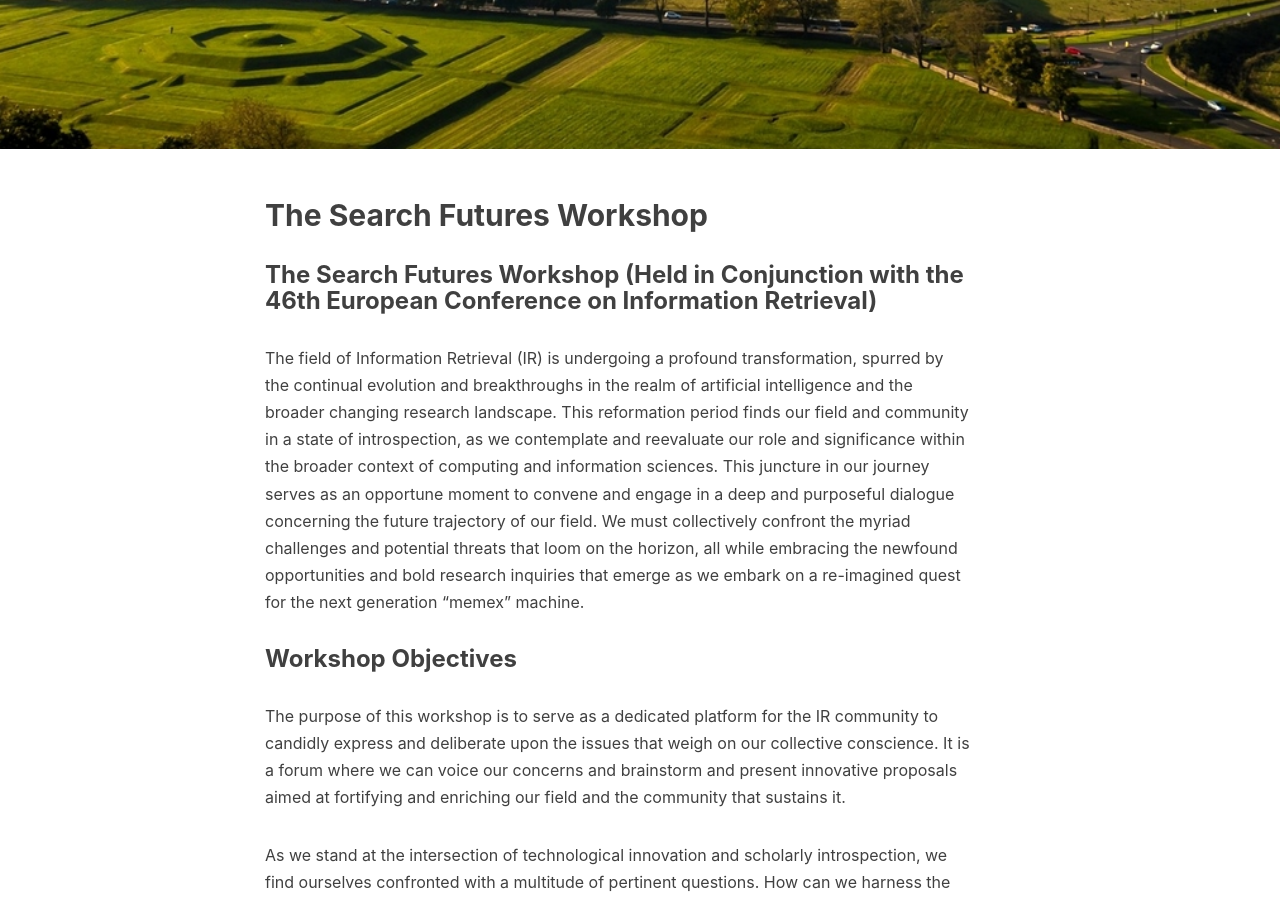
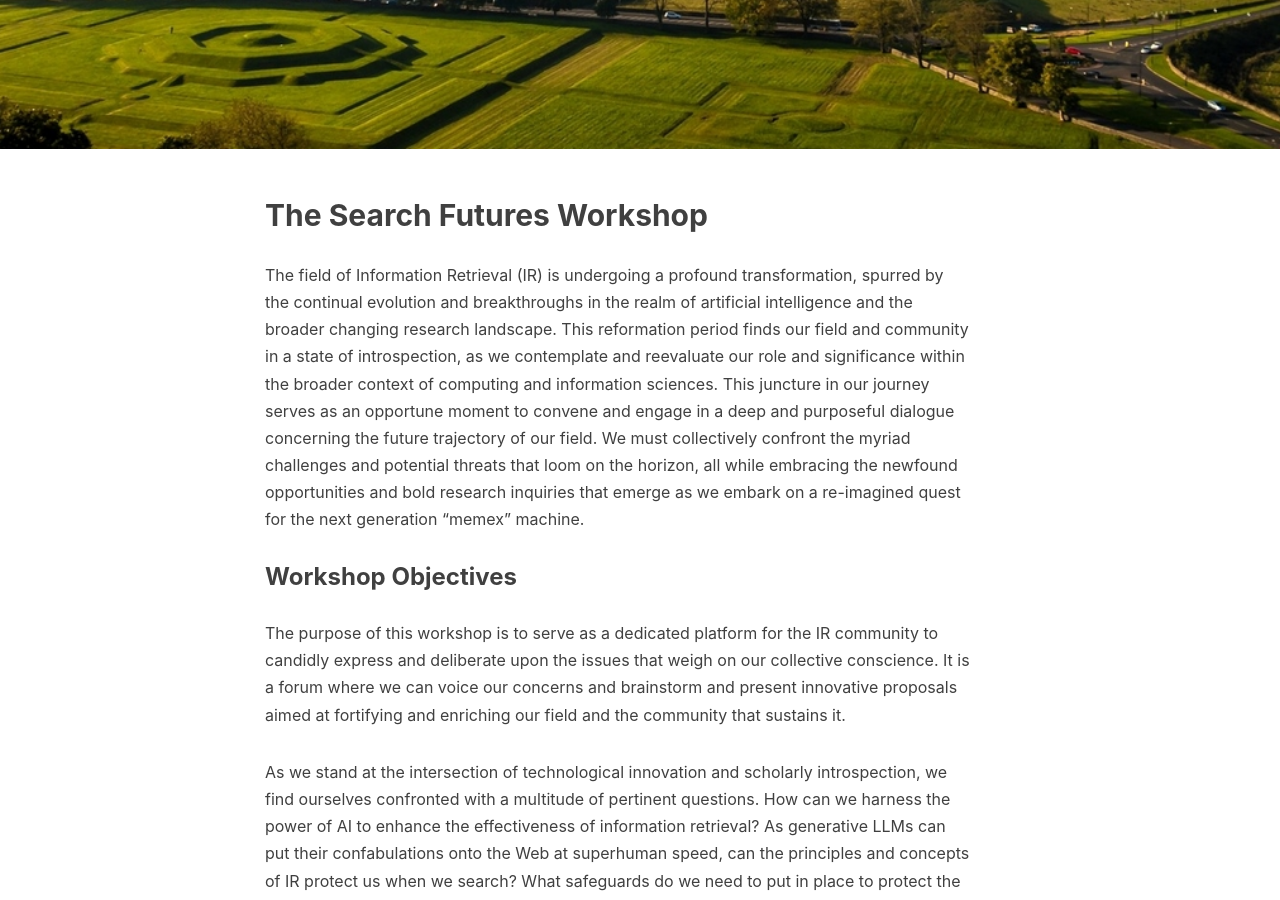
Before and after one commit to SearchFutures/SearchFutures.github.io, a Jekyll site: the page built from index.md, in a window 1280 px wide and 900 px high, scrolled down 357 px. Built offline with Jekyll 4.4.1, drawn with Linux system fonts in a browser that asks for light colours; nearby versions of some CDN libraries; our own code applies the rules of GitHub Pages for plain Markdown files.

Commit message:
Update index.md

```diff
--- a/index.md
+++ b/index.md
@@ -4,7 +4,6 @@ description: ""
 ---
 
 ## The Search Futures Workshop
-### The Search Futures Workshop (Held in Conjunction with the 46th European Conference on Information Retrieval)
 
 The field of Information Retrieval (IR) is undergoing a profound transformation, spurred by the continual evolution and breakthroughs in the realm of artificial intelligence and the broader changing research landscape. This reformation period finds our field and community in a state of introspection, as we contemplate and reevaluate our role and significance within the broader context of computing and information sciences. This juncture in our journey serves as an opportune moment to convene and engage in a deep and purposeful dialogue concerning the future trajectory of our field. We must collectively confront the myriad challenges and potential threats that loom on the horizon, all while embracing the newfound opportunities and bold research inquiries that emerge as we embark on a re-imagined quest for the next generation “memex” machine.
 
```
